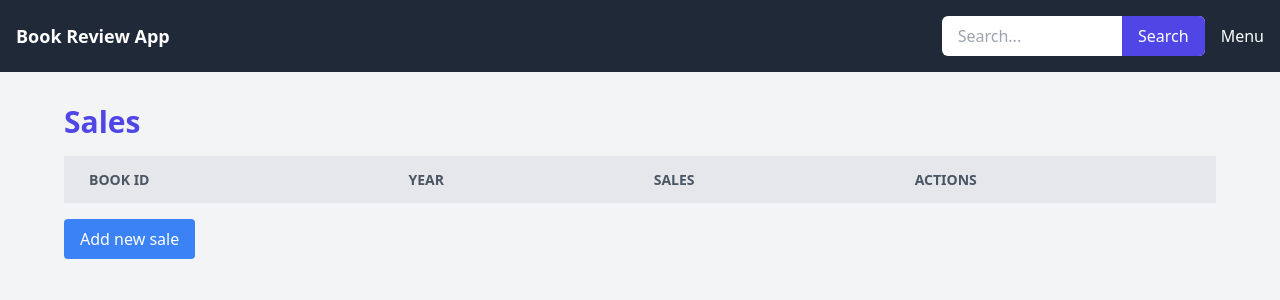
After one commit to Rodrigo-Vildosola/A1_SOFTWARE_ARCHITECTURE, a Django app: page /sales/ in a window 1280 px wide. The commit adds this page. Shown: the top 300 px of the page. Run offline with Django 4.2, Linux system fonts and the light colour scheme; data that the repository does not hold is empty.

```diff
--- a/reviews/templates/books/book_form.html
+++ b/reviews/templates/books/book_form.html
@@ -22,10 +22,6 @@
             <input required type="date" id="date_of_publication" name="date_of_publication" value="{% if book %}{{ book.date_of_publication|date:'Y-m-d' }}{% endif %}" class="mt-1 p-2 block w-full border border-gray-300 rounded-md shadow-sm focus:ring-indigo-500 focus:border-indigo-500">
         </div>
         <div>
-            <label for="number_of_sales" class="block text-gray-700">Number of Sales</label>
-            <input required type="number" id="number_of_sales" name="number_of_sales" value="{% if book %}{{ book.number_of_sales }}{% endif %}" class="mt-1 p-2 block w-full border border-gray-300 rounded-md shadow-sm focus:ring-indigo-500 focus:border-indigo-500">
-        </div>
-        <div>
             <label for="author_id" class="block text-gray-700">Author</label>
             <select required id="author_id" name="author_id" class="mt-1 p-2 block w-full border border-gray-300 rounded-md shadow-sm focus:ring-indigo-500 focus:border-indigo-500">
                 {% for author in authors %}
--- /dev/null
+++ b/reviews/templates/sales/sale_list.html
@@ -0,0 +1,37 @@
+{% extends "base_generic.html" %}
+{% load custom_filters %}
+
+{% block title %}Sales{% endblock %}
+
+{% block content %}
+<div class="max-w-6xl mx-auto mt-6">
+    <h1 class="text-3xl font-bold mb-4 text-indigo-600">Sales</h1>
+    <div class="overflow-x-auto">
+        <table class="min-w-full bg-white border border-gray-200">
+            <thead>
+                <tr class="bg-gray-200 text-gray-600 uppercase text-sm leading-normal">
+                    <th class="py-3 px-6 text-left">Book ID</th>
+                    <th class="py-3 px-6 text-left">Year</th>
+                    <th class="py-3 px-6 text-left">Sales</th>
+                    <th class="py-3 px-6 text-left">Actions</th>
+                </tr>
+            </thead>
+            <tbody class="text-gray-600 text-sm font-light">
+                {% for sale in sales %}
+                    <tr class="border-b border-gray-200 hover:bg-gray-100">
+                        <td class="py-3 px-6 text-left">{{ sale.book_id }}</td>
+                        <td class="py-3 px-6 text-left">{{ sale.year }}</td>
+                        <td class="py-3 px-6 text-left">{{ sale.sales }}</td>
+                        <td class="py-3 px-6 text-left">
+                            <a href="{% url 'sale_detail' sale|get_id %}" class="text-blue-500 hover:underline">View</a> |
+                            <a href="{% url 'sale_edit' sale|get_id %}" class="text-yellow-500 hover:underline">Edit</a> |
+                            <a href="{% url 'sale_delete' sale|get_id %}" class="text-red-500 hover:underline">Delete</a>
+                        </td>
+                    </tr>
+                {% endfor %}
+            </tbody>
+        </table>
+    </div>
+    <a href="{% url 'sale_create' %}" class="mt-4 inline-block bg-blue-500 text-white px-4 py-2 rounded hover:bg-blue-600 transition duration-300">Add new sale</a>
+</div>
+{% endblock %}
--- a/reviews/urls.py
+++ b/reviews/urls.py
@@ -30,8 +30,8 @@ urlpatterns = [
     path('review/<str:pk>/', review_detail, name='review_detail'),
 
     path('sales/', sales_list, name='sales_list'),
-    path('sales/new/', sale_create, name='sales_create'),
-    path('sales/<str:pk>/edit/', sale_edit, name='sales_edit'),
-    path('sales/<str:pk>/delete/', sale_delete, name='sales_delete'),
-    path('sales/<str:pk>/', sale_detail, name='sales_detail'),
+    path('sale/new/', sale_create, name='sale_create'),
+    path('sale/<str:pk>/edit/', sale_edit, name='sale_edit'),
+    path('sale/<str:pk>/delete/', sale_delete, name='sale_delete'),
+    path('sale/<str:pk>/', sale_detail, name='sale_detail'),
 ]
--- a/reviews/views/sales.py
+++ b/reviews/views/sales.py
@@ -17,7 +17,7 @@ def get_all_sales():
 
 def sales_list(request):
     sales = list(sales_collection.find())
-    return render(request, 'sales/sales_list.html', {'sales': sales})
+    return render(request, 'sales/sale_list.html', {'sales': sales})
 
 def sale_detail(request, pk):
     data = sales_collection.find_one({"_id": ObjectId(pk)})
```
Also changed, not shown: reviews/templates/books/book_list.html (+32 -10 lines), reviews/templates/sales/sale_confirm_delete.html (added, +15 -0 lines), reviews/templates/sales/sale_detail.html (added, +17 -0 lines), reviews/views/books.py (+35 -8 lines).
